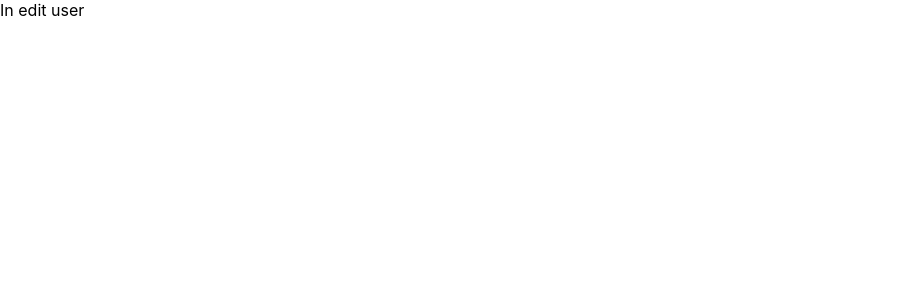
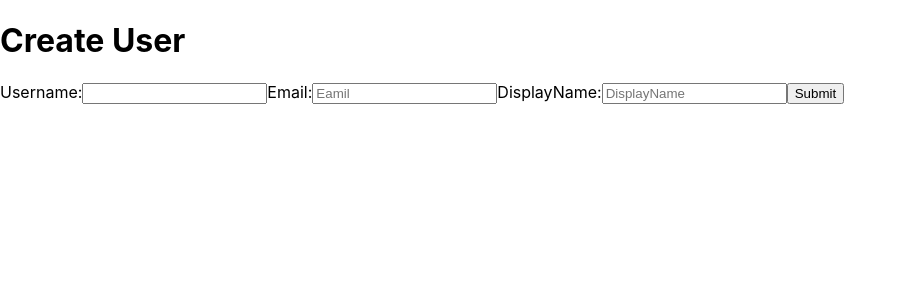
Before and after one commit to phamin2001/project3-newsapp-react, a React (Create React App) app: page /user/edit in a window 1280 px wide. Shown: the top 300 px of the page, without its empty margins (0-906 px from the left). Built offline with nearby package versions, Linux system fonts and the light colour scheme.

Commit message:
fixed routes in User

```diff
--- a/src/App.js
+++ b/src/App.js
@@ -27,8 +27,8 @@ class App extends Component {
 
   handleLogin = (loggedInUsername, loggedInUserId) => {
     this.setState({
-      username:       loggedInUsername,
-      loggedInUserId: loggedInUserId
+      username: loggedInUsername,
+      userId:   loggedInUserId
     })
   }
 
--- a/src/EditUser/index.js
+++ b/src/EditUser/index.js
@@ -3,10 +3,24 @@ import React,{ Component } from 'react';
 class Edit extends Component {
 
     render() {
+        console.log(this.props, 'in edit')
         return(
-            <div>
-                In edit user
-            </div>
+            <form onSubmit={this.handleRegisterSubmit}>
+            <h1>Create User</h1>
+            <label>
+                Username:
+                <input type="text" name="username" placeholder= {this.props.username} onChange={this.handleInput}/>
+            </label>
+            <label>
+                Email:
+                <input type="email" name="email" placeholder="Eamil" onChange={this.handleInput}/>
+            </label>
+            <label>
+                DisplayName:
+                <input type="text" name="displayname" placeholder="DisplayName" onChange={this.handleInput}/>
+            </label>
+            <input type="Submit" />
+        </form>
         )
     }
 
--- a/src/MainContainer/index.js
+++ b/src/MainContainer/index.js
@@ -4,10 +4,9 @@ import User from '../User';
 class MainContainer extends Component {
 
     render(){
-
         return(
             <div>
-                <User loggedInUser = {this.props} />
+                <User userInfo = {this.props.loggedInUserInfo} />
             </div>
         )
     }
--- a/src/User/index.js
+++ b/src/User/index.js
@@ -1,4 +1,5 @@
 import React, { Component } from 'react';
+import { withRouter } from 'react-router-dom';
 import TopicsList from '../TopicsList';
 
 class User extends Component {
@@ -6,8 +7,10 @@ class User extends Component {
         super(props);
 
         this.state = {
-            username: '',
-            topics:   []
+            username:   '',
+            email:      '',
+            diplayName: '',
+            topics:     []
         }
     }
 
@@ -17,7 +20,7 @@ class User extends Component {
 
     getUserTopics = async () => {
         try {
-            const response = await fetch('http://localhost:9000/users/' + this.props.userId, {
+            const response = await fetch('http://localhost:9000/users/' + this.props.userInfo.userId, {
                 method:      'GET',
                 credentials: 'include'
             });
@@ -29,8 +32,10 @@ class User extends Component {
             const userParsed = await response.json();
 
             this.setState({
-                username: userParsed.user.username,
-                topics: userParsed.user.topics
+                username:    userParsed.user.username,
+                email:       userParsed.user.email,
+                displayName: userParsed.user.displayName,
+                topics:      userParsed.user.topics
             })
         } catch (err) {
             console.log(err);
@@ -38,12 +43,22 @@ class User extends Component {
         }
     }
 
-    deletTopic = (e) => {
+    deleteUser = async (e) => {
+        try {
+            const deleteUser = await fetch('http://localhost:9000/users/' + this.props.userInfo.userId, {
+               method:  'DELETE',
+               credentials: 'include'
+            });
+            const parsedResponse = await deleteUser.json();
 
-    }
-
-    editTopic = (e) => {
-
+            if(parsedResponse.status === 200) {
+                alert('Sorry! You Delete your profile.');
+                this.props.history.push('/');
+            }
+        } catch (err) {
+            console.log(err);
+            return err;
+        }
     }
 
     render() {
@@ -53,8 +68,12 @@ class User extends Component {
                     <h2>Welcome: {this.state.username}</h2>
                 </label><br/>
                 <label>
-                    <button name = "edit" onClick = {() => this.props.history.push('/user/edit')}>Edit Your Profile</button><br/>
-                    <button name = "delete">Delete Your Profile</button><br/>
+                    <button name = "edit" onClick = {() => this.props.history.push({
+                                                     pathname: '/user/edit',
+                                                     userInfo: this.state
+                                                     })
+                                                    } > Edit Your Profile</button><br/>
+                    <button name = "delete" onClick = {this.deleteUser} >Delete Your Profile</button><br/>
                 </label>
                 <label>
                     <h3>All Topics: <TopicsList topics = {this.state.topics} /></h3>
@@ -64,4 +83,4 @@ class User extends Component {
     }
 }
 
-export default User;
+export default withRouter (User);
```
